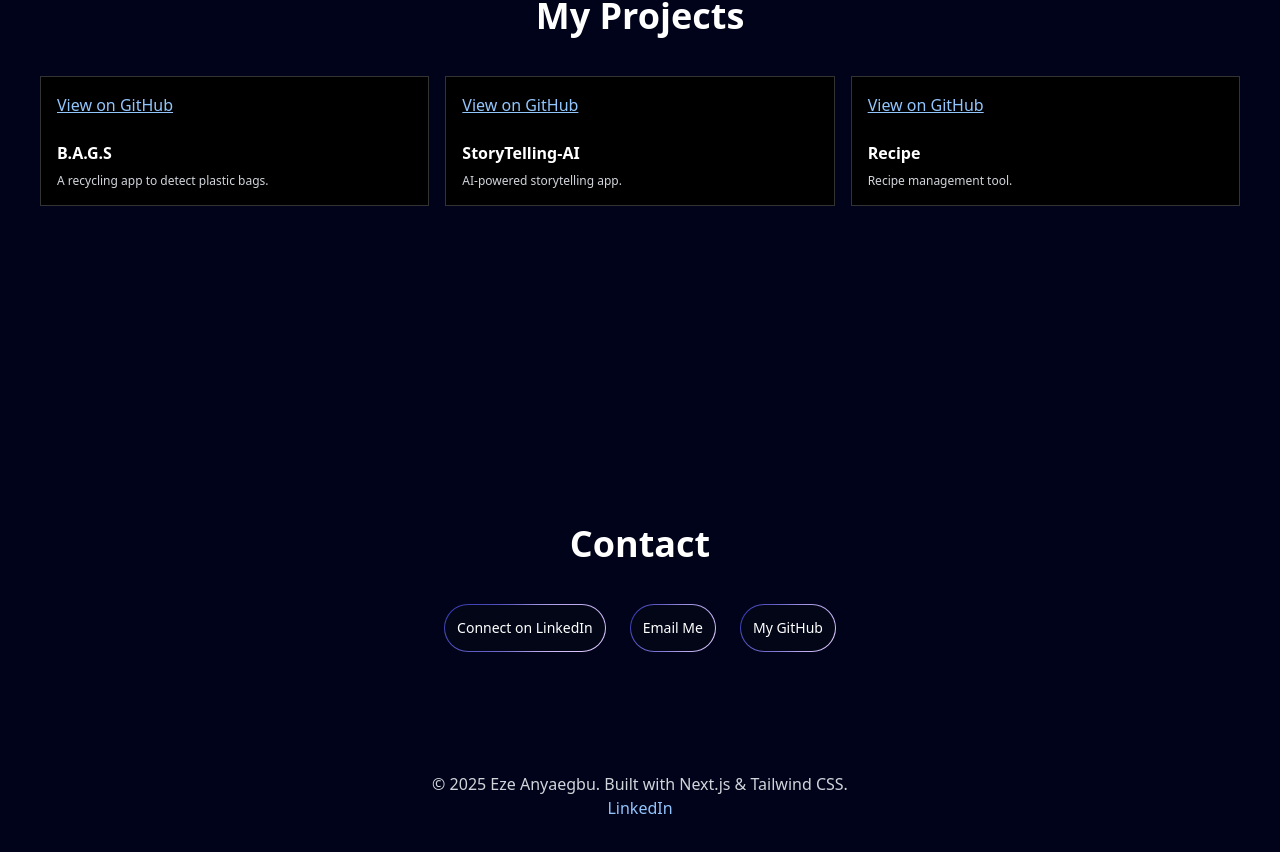
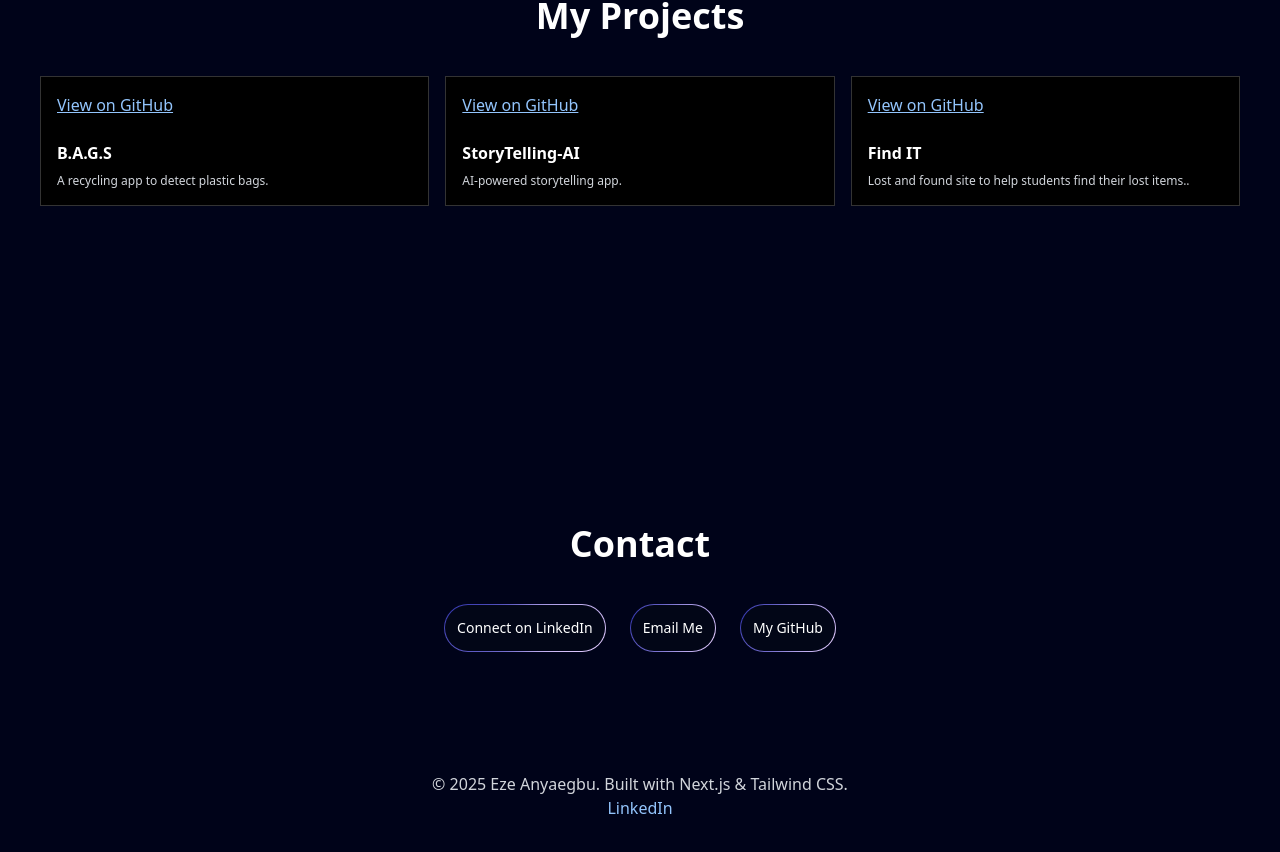
Before and after one commit to dyno-star/Portfolio, a Next.js app: page / in a window 1280 px wide. Shown: the part 2388-3240 px from the top of the page. Built offline with nearby package versions, Linux system fonts and the light colour scheme.

Commit message:
added project

```diff
--- a/components/Grid.tsx
+++ b/components/Grid.tsx
@@ -4,7 +4,7 @@ import { motion } from "framer-motion";
 const projects = [
   { id: 1, title: "B.A.G.S", description: "A recycling app to detect plastic bags.", link: "https://github.com/dyno-star/Recycling-AI" },
   { id: 2, title: "StoryTelling-AI", description: "AI-powered storytelling app.", link: "https://github.com/dyno-star/StoryTelling-AI" },
-  { id: 3, title: "Recipe", description: "Recipe management tool.", link: "https://github.com/dyno-star/Recipe" },
+  { id: 3, title: "Find IT", description: "Lost and found site to help students find their lost items..", link: "https://github.com/dyno-star/Find-It" },
 ];
 
 const Grid = ({ darkMode }: { darkMode: boolean }) => {
```
